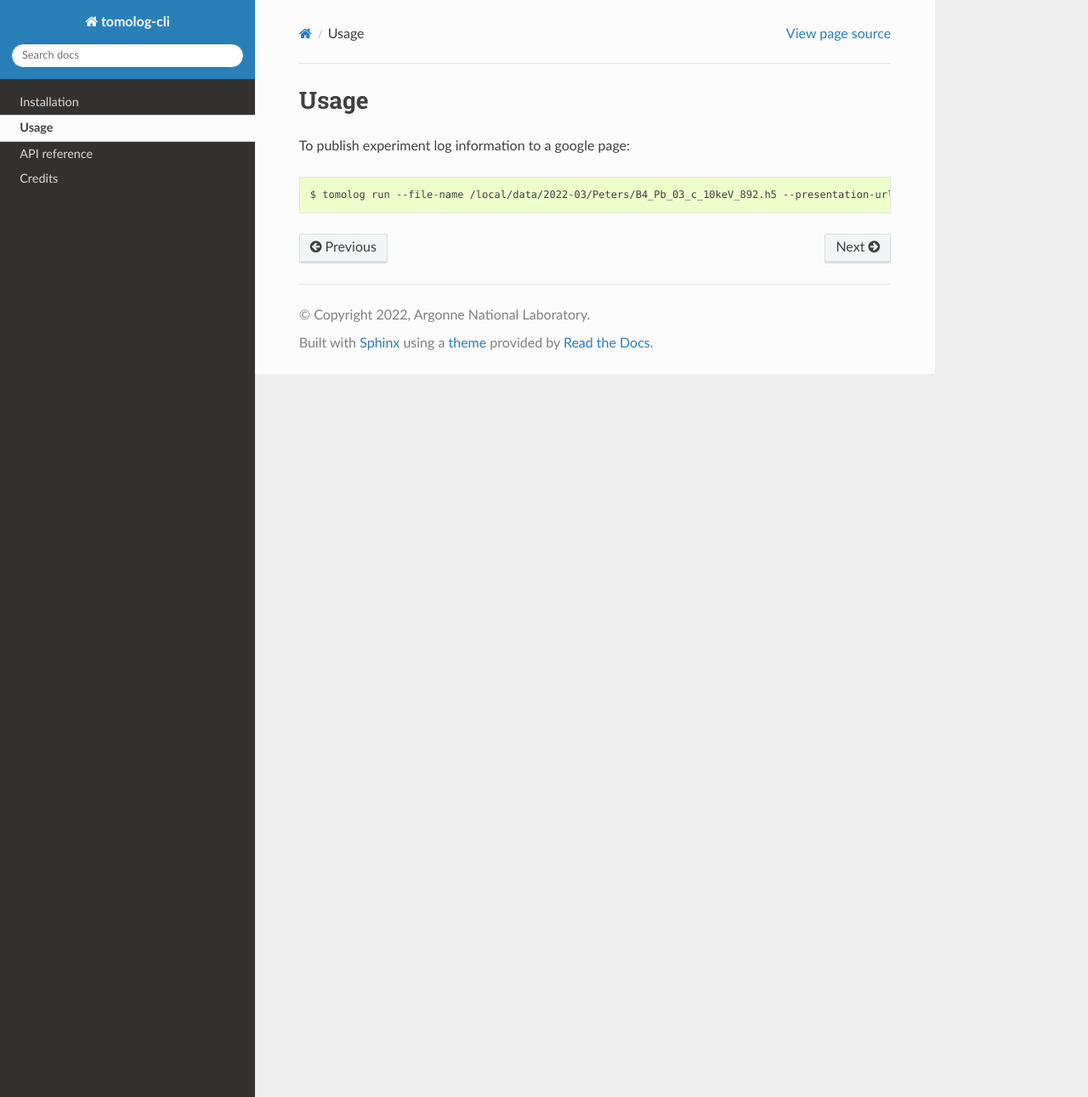
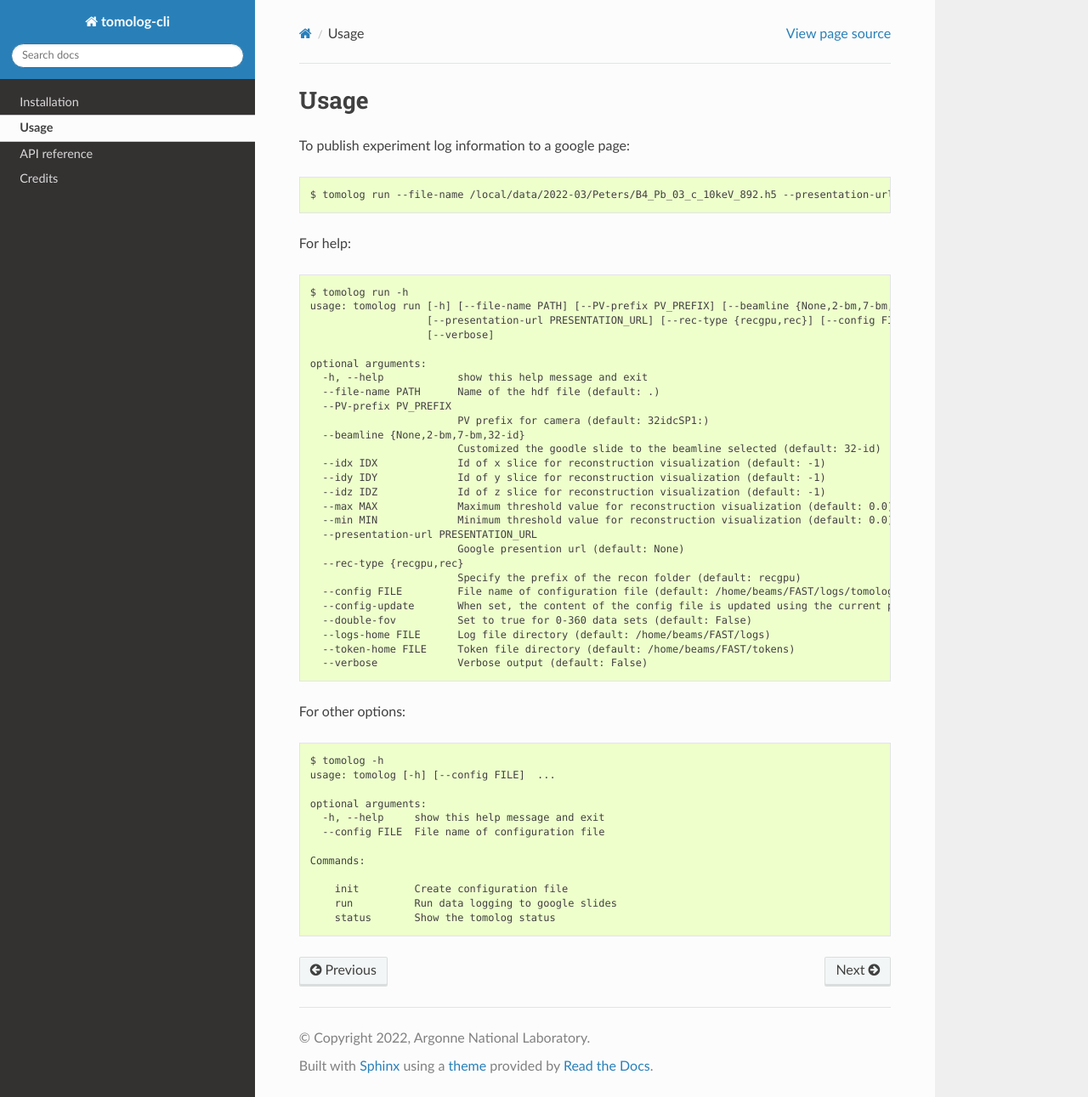
Before and after one commit to xray-imaging/tomolog-cli, a Sphinx documentation site: the page built from docs/source/usage.rst, in a window 1280 px wide and 1291 px high. Shown: the whole window at 85% size. Built offline with Sphinx 7.4.7 and the Read the Docs theme 2.0.0, drawn with Linux system fonts in a browser that asks for light colours.

Commit message:
doc update

```diff
--- a/docs/conf.py
+++ b/docs/conf.py
@@ -328,22 +328,24 @@ class Mock(object):
         return Mock()
 
 MOCK_MODULES = ['h5py',
+                'uuid',
                 'numpy',
+                'epics',
+                'dotenv',
                 'dropbox',
+                'tifffile',
+                'mpl_toolkits',
+                'mpl_toolkits.axes_grid1',
                 'matplotlib',
                 'matplotlib.pyplot',
+                'matplotlib-scalebar',
+                'matplotlib_scalebar',
                 'matplotlib.patheffects',
-                'uuid',
-                'mpl_toolkits',
+                'matplotlib_scalebar.scalebar',
                 'google',
                 'googleapiclient',
                 'google.oauth2',
-                'mpl_toolkits.axes_grid1',
                 'googleapiclient.discovery',
-                'tifffile',
-                'epics',
-                'python-dotenv',
-                'matplotlib-scalebar',
                 ]
 
 for mod_name in MOCK_MODULES:
--- a/docs/index.rst
+++ b/docs/index.rst
@@ -2,7 +2,7 @@
 tomolog-cli
 ===========
 
-**tomolog-cli** is a command-line-interface for logging experiment data in a Google slides
+**tomolog-cli** is a command-line-interface for publishing tomography experiment data and meta data in a stack of Google slides
 
 .. image:: source/img/slide_00.png
    :width: 720px
--- a/docs/source/install.rst
+++ b/docs/source/install.rst
@@ -27,4 +27,4 @@ and install tomolog
 Requirements
 ============
 
-Please install all the packases listed in `requirements file <https://github.com/nikitinvv/tomolog-cli/blob/main/env/requirements.txt>`_.
+Please install all the packases listed in `requirements file <https://github.com/nikitinvv/tomolog-cli/blob/main/envs/requirements.txt>`_.
--- a/docs/source/usage.rst
+++ b/docs/source/usage.rst
@@ -5,3 +5,49 @@ Usage
 To publish experiment log information to a google page::
 
    $ tomolog run --file-name /local/data/2022-03/Peters/B4_Pb_03_c_10keV_892.h5 --presentation-url https://docs.google.com/presentation/d/128c8JYiJ5EjbQhAtegYYetwDUVZILQjZ5fUIoWuR_aI/edit#slide=id.p
+
+
+For help::
+
+   $ tomolog run -h
+   usage: tomolog run [-h] [--file-name PATH] [--PV-prefix PV_PREFIX] [--beamline {None,2-bm,7-bm,32-id}] [--idx IDX] [--idy IDY] [--idz IDZ] [--max MAX] [--min MIN]
+                      [--presentation-url PRESENTATION_URL] [--rec-type {recgpu,rec}] [--config FILE] [--config-update] [--double-fov] [--logs-home FILE] [--token-home FILE]
+                      [--verbose]
+
+   optional arguments:
+     -h, --help            show this help message and exit
+     --file-name PATH      Name of the hdf file (default: .)
+     --PV-prefix PV_PREFIX
+                           PV prefix for camera (default: 32idcSP1:)
+     --beamline {None,2-bm,7-bm,32-id}
+                           Customized the goodle slide to the beamline selected (default: 32-id)
+     --idx IDX             Id of x slice for reconstruction visualization (default: -1)
+     --idy IDY             Id of y slice for reconstruction visualization (default: -1)
+     --idz IDZ             Id of z slice for reconstruction visualization (default: -1)
+     --max MAX             Maximum threshold value for reconstruction visualization (default: 0.0)
+     --min MIN             Minimum threshold value for reconstruction visualization (default: 0.0)
+     --presentation-url PRESENTATION_URL
+                           Google presention url (default: None)
+     --rec-type {recgpu,rec}
+                           Specify the prefix of the recon folder (default: recgpu)
+     --config FILE         File name of configuration file (default: /home/beams/FAST/logs/tomolog.conf)
+     --config-update       When set, the content of the config file is updated using the current params values (default: False)
+     --double-fov          Set to true for 0-360 data sets (default: False)
+     --logs-home FILE      Log file directory (default: /home/beams/FAST/logs)
+     --token-home FILE     Token file directory (default: /home/beams/FAST/tokens)
+     --verbose             Verbose output (default: False)
+
+For other options::
+
+   $ tomolog -h
+   usage: tomolog [-h] [--config FILE]  ...
+
+   optional arguments:
+     -h, --help     show this help message and exit
+     --config FILE  File name of configuration file
+
+   Commands:
+
+       init         Create configuration file
+       run          Run data logging to google slides
+       status       Show the tomolog status
```
Also changed, not shown: docs/source/img/slide_00.png, 4 other files.
